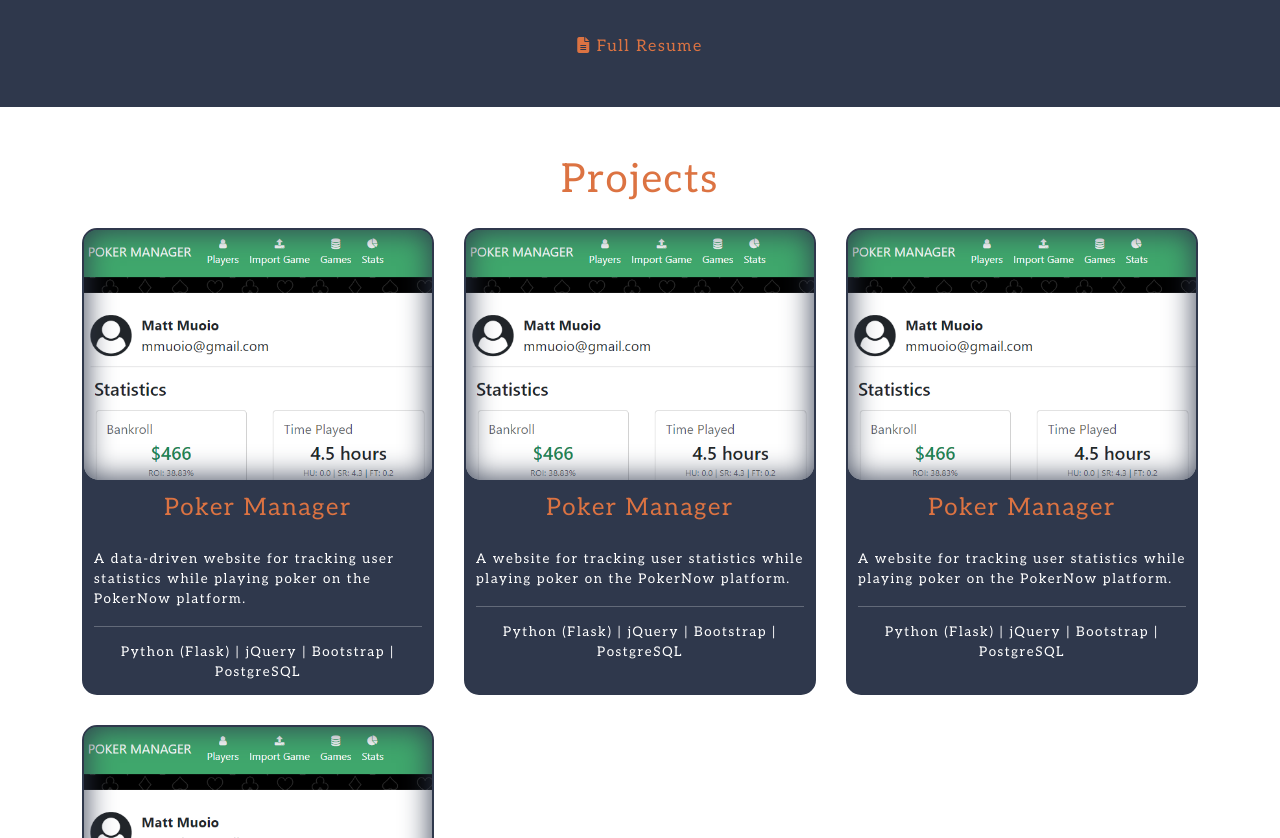
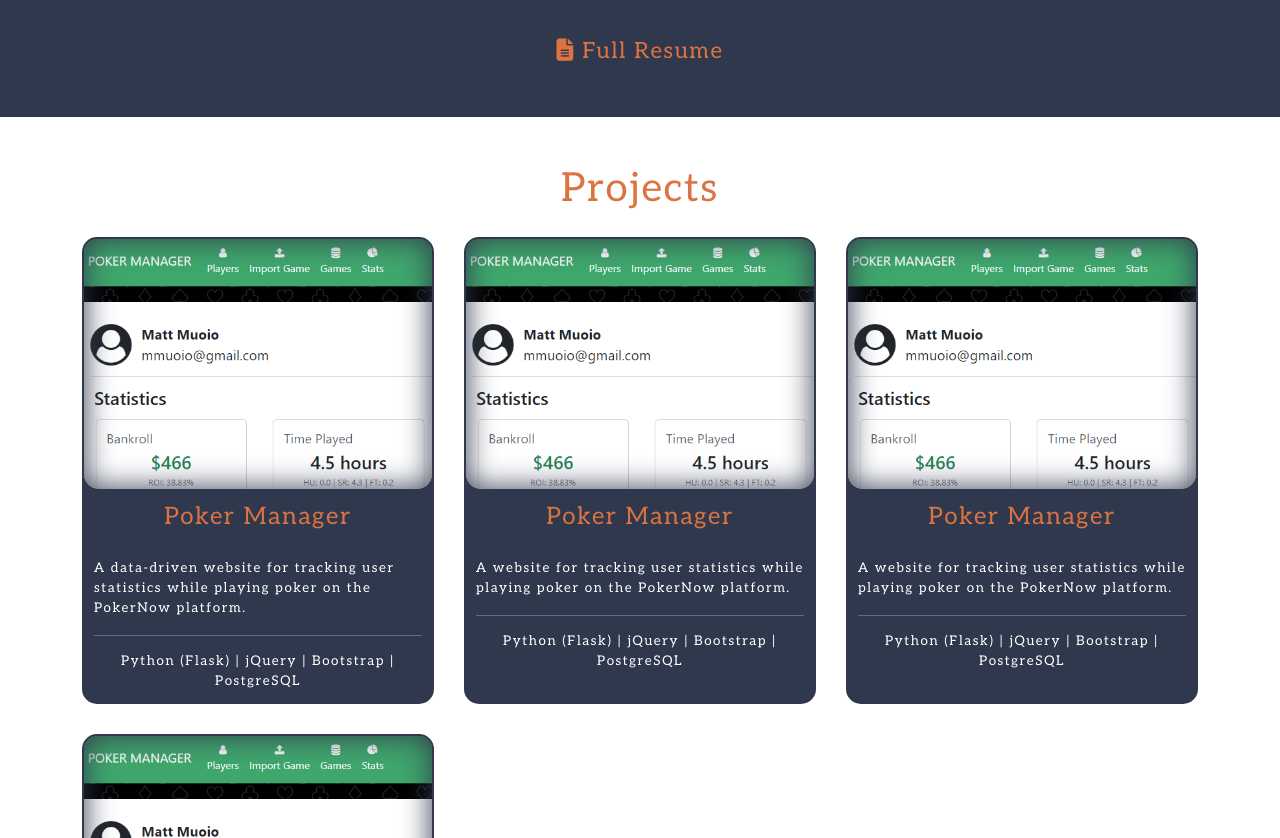
Before and after one commit to mmuoio/portfolio, a website: page index.html in a window 1280 px wide. Shown: the part 966-1804 px from the top of the page. Drawn offline with nearby package versions, Linux system fonts and the light colour scheme.

Commit message:
resume tweaks

```diff
--- a/index.html
+++ b/index.html
@@ -206,7 +206,7 @@
 				</div>
 			</div>
 			<div class="resume-link text-center">
-				<a href="matt_muoio_resume_9-16-22.pdf" target="_blank"
+				<a href="resume/matt_muoio_resume_9-16-22.pdf" target="_blank"
 					><i class="fa-solid fa-file-lines"></i> Full Resume</a
 				>
 			</div>
--- a/style.scss
+++ b/style.scss
@@ -187,6 +187,7 @@
 
 	.resume-link {
 		a {
+			font-size: 1.4em;
 			text-decoration: none;
 			color: $secondaryColor;
 			&:hover {
```
Also changed, not shown: style.css, 3 other files.
